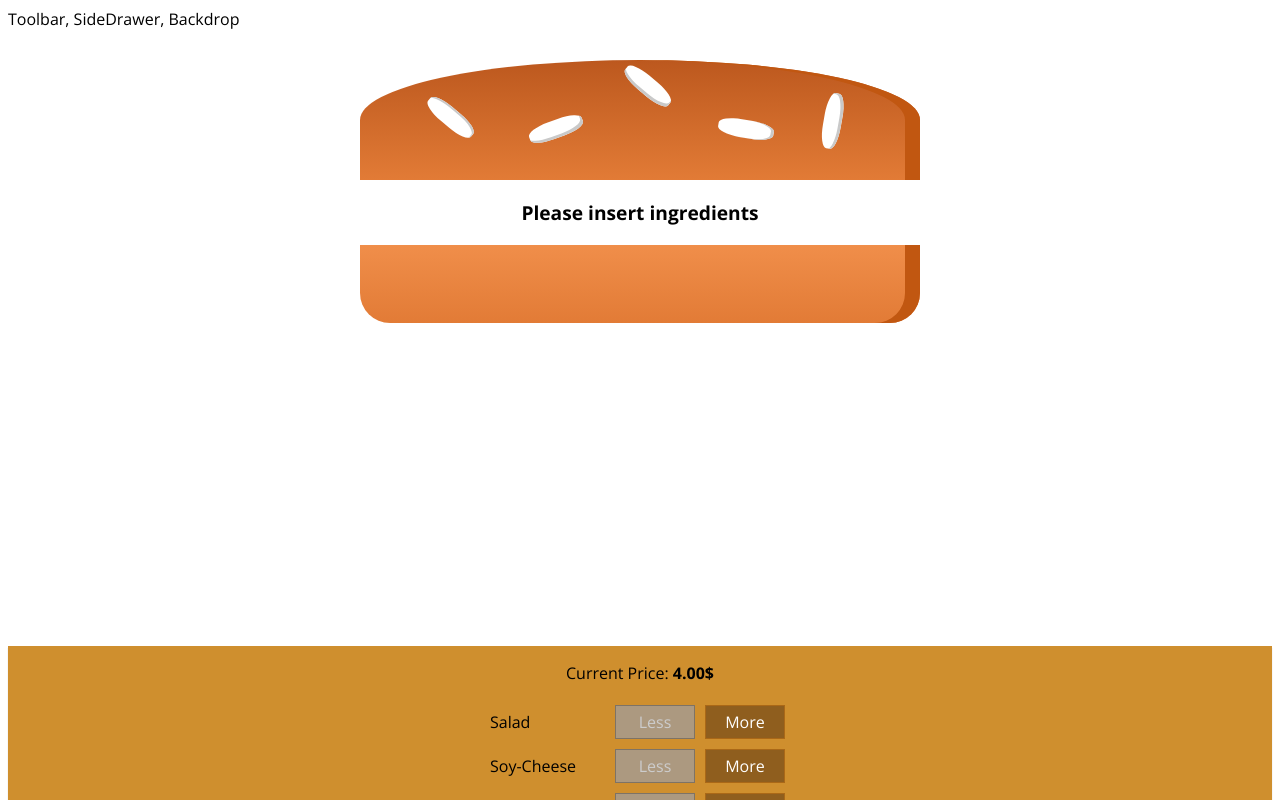
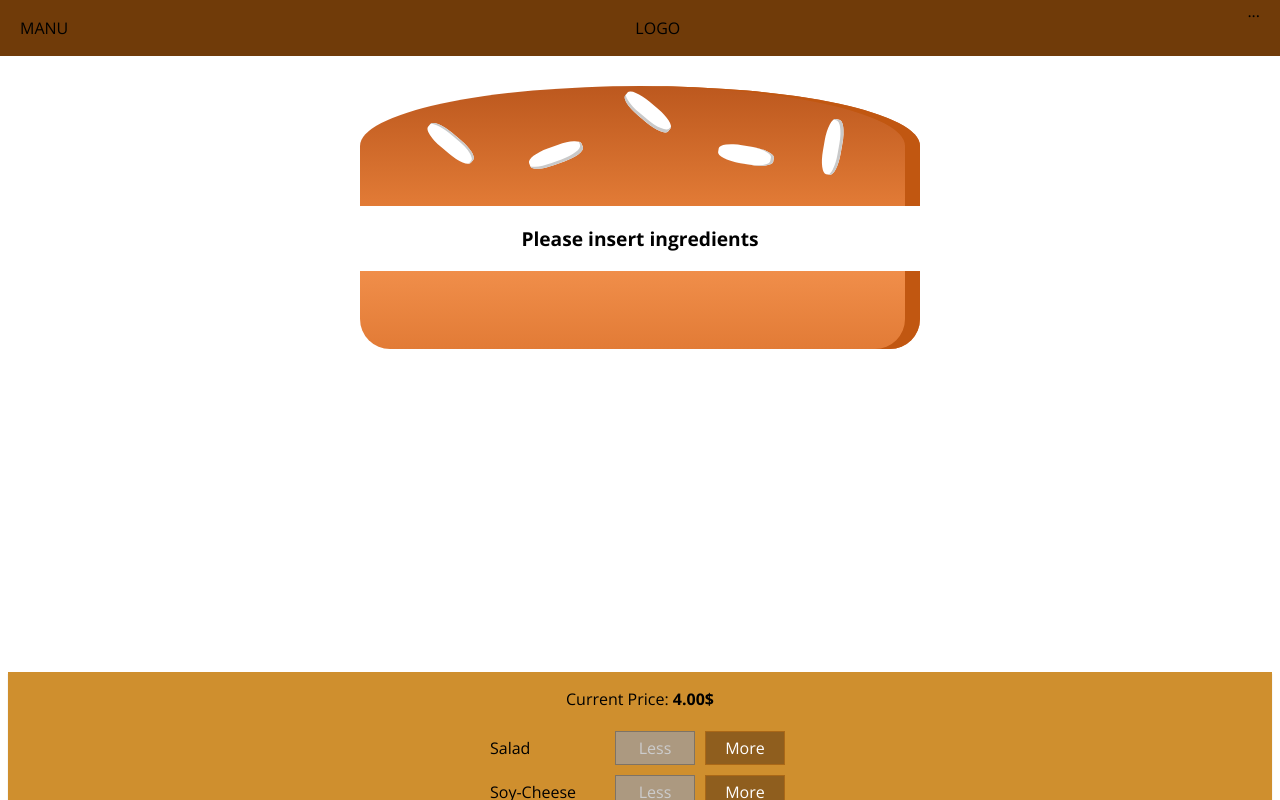
Before and after one commit to ItayTur/Vegan-Burger-Builder, a React (Create React App) app in the folder vegan-burger-builder/: page / in a window 1280 px wide. Shown: the top 800 px of the page. Built offline with nearby package versions, Linux system fonts and the light colour scheme.

Commit message:
Adding Toolbar

```diff
--- a/vegan-burger-builder/src/components/Layout/Layout.js
+++ b/vegan-burger-builder/src/components/Layout/Layout.js
@@ -1,9 +1,10 @@
 import React from 'react';
 import classes from './Layout.module.css';
+import Toolbar from '../Navigation/Toolbar/Toolbar';
 
 const layout = (props) => (
     <>
-        <div>Toolbar, SideDrawer, Backdrop </div>
+        <Toolbar>Toolbar, SideDrawer, Backdrop </Toolbar>
         <main className={ classes.Content }>
             {props.children}
         </main>
--- a/vegan-burger-builder/src/components/Layout/Layout.module.css
+++ b/vegan-burger-builder/src/components/Layout/Layout.module.css
@@ -1,3 +1,3 @@
 .Content {
-    margin-top: 16px;
+    margin-top: 72px;
 }
--- /dev/null
+++ b/vegan-burger-builder/src/components/Navigation/Toolbar/Toolbar.js
@@ -0,0 +1,14 @@
+import React from 'react';
+import classes from './Toolbar.module.css';
+
+const toolbar = (props) => {
+    return (<header className={classes.Toolbar}>
+        <div>MANU</div>
+        <div>LOGO</div>
+        <nav>
+            ...
+        </nav>
+    </header>)
+}
+
+export default toolbar;
--- /dev/null
+++ b/vegan-burger-builder/src/components/Navigation/Toolbar/Toolbar.module.css
@@ -0,0 +1,18 @@
+.Toolbar {
+    display: flex;
+    justify-content: space-between;
+    align-items: center;
+    position: fixed;
+    height: 56px;
+    width: 100%;
+    top: 0;
+    left: 0;
+    background-color: #703b09;
+    padding: 0 20px;
+    box-sizing: border-box;
+    z-index: 90;
+}
+
+.Toolbar nav{
+    height: 100%;
+}
```
